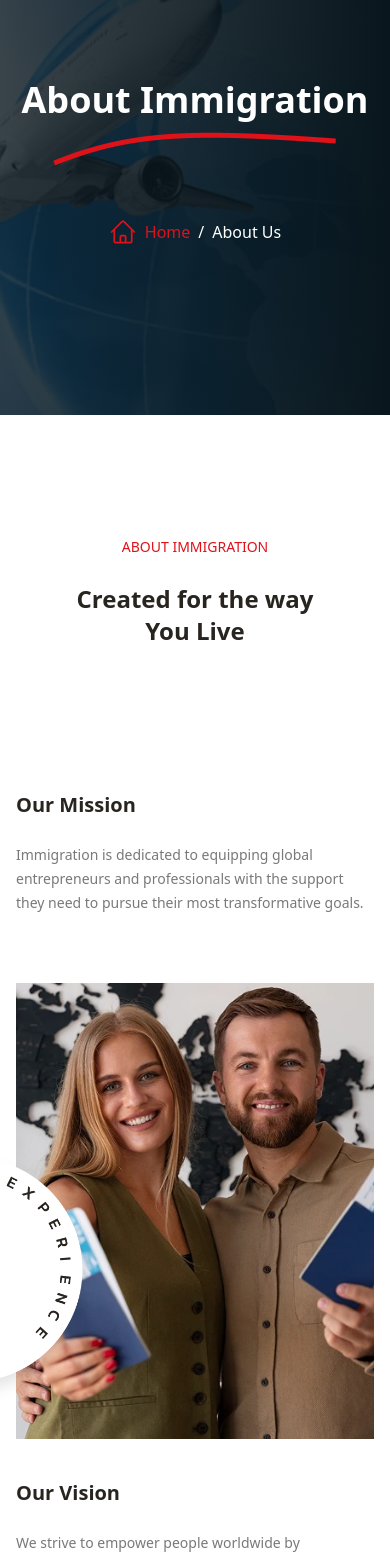
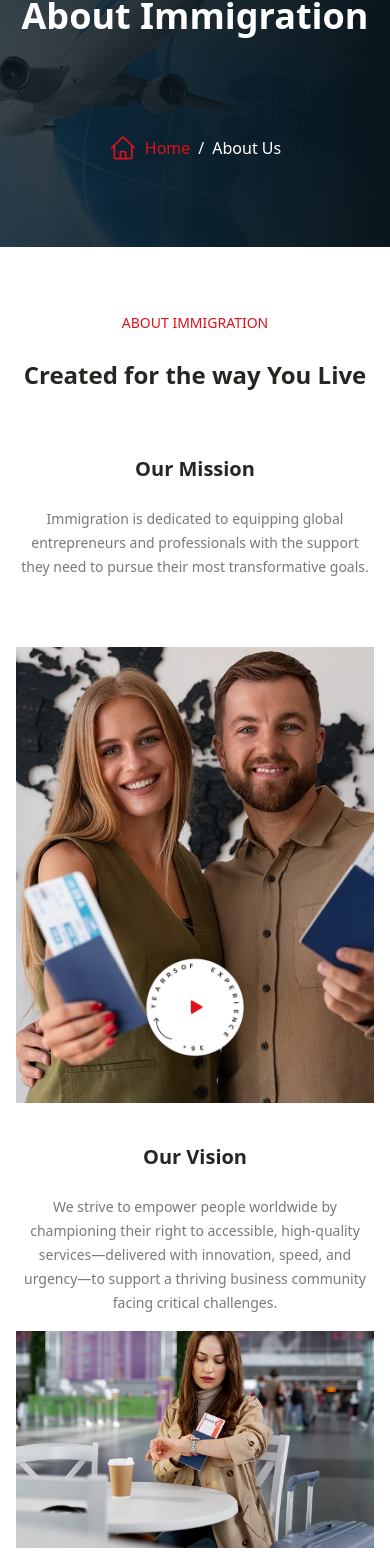
Before and after one commit to sohanthink/immigration, a Next.js app: page /about in a window 390 px wide. Shown: the part 171-1730 px from the top of the page. Built offline with nearby package versions, Linux system fonts and the light colour scheme.

Commit message:
about page responsive (#11)

```diff
--- a/app/globals.css
+++ b/app/globals.css
@@ -13,7 +13,7 @@
 
 @layer components {
   .primary-button {
-    @apply bg-primary cursor-pointer text-white px-8 py-3 font-medium transition-all duration-300 transform hover:bg-primary/95 hover:shadow-xl active:scale-95 text-sm sm:px-10 sm:py-4 sm:text-base lg:px-14 lg:py-5;
+    @apply bg-primary cursor-pointer text-white px-4 py-2 font-medium transition-all duration-300 transform hover:bg-primary/95 hover:shadow-xl active:scale-95 text-sm md:px-10 md:py-4 sm:text-base lg:px-14 lg:py-5;
   }
 }
 
--- a/components/Footer.jsx
+++ b/components/Footer.jsx
@@ -8,7 +8,7 @@ import globe from "@/public/dot-globe.png";
 
 const Footer = () => {
   return (
-    <footer className="bg-[#0a1b23] text-white pt-120 pb-7 px-4 md:px-10">
+    <footer className="bg-[#0a1b23] text-white xl:pt-120 pt-16 pb-7 px-4 md:px-10">
       <div className="container mx-auto px-2 grid xl:grid-cols-4 2xl:gap-40 xl:gap-20 gap-10">
         {/* Logo & Input */}
         <div>
--- a/components/HeroSection.jsx
+++ b/components/HeroSection.jsx
@@ -13,7 +13,7 @@ const HeroSection = ({
   subtitle,
 }) => {
   return (
-    <section className="relative min-h-[60vh] flex items-center justify-center text-white overflow-hidden">
+    <section className="relative xl:min-h-[60vh] lg:min-h-[50vh] min-h-[40vh] flex items-center justify-center text-white overflow-hidden">
       {/* Background Image */}
       <Image
         src={backgroundImage}
@@ -29,7 +29,7 @@ const HeroSection = ({
       <div className="absolute inset-0 bg-gradient-to-l from-[#09161D] to-[#09161D]/80 z-10" />
 
       {/* Content */}
-      <div className="relative z-20 text-center px-2">
+      <div className="relative z-20 text-center px-4">
         <div className={`${subtitle ? "mb-10" : "mb-24"}`}>
           <h1 className="max-w-7xl mx-auto">{title}</h1>
           {subtitle && <p className="max-w-4xl mx-auto mt-7">{subtitle}</p>}
@@ -46,7 +46,7 @@ const HeroSection = ({
             <Image
               src={lineIcon}
               alt="banner"
-              className="object-cover absolute bottom-20 right-8"
+              className="object-cover absolute bottom-20 right-8 hidden lg:block"
               quality={100}
             />
           )}
--- a/components/OurOffice.jsx
+++ b/components/OurOffice.jsx
@@ -46,20 +46,20 @@ const OurOffice = () => {
             className="w-full h-auto object-cover"
             quality={100}
           />
-          <span className="absolute top-[30%] left-[22%]">
-            <FaLocationDot className="text-gray text-2xl" />
+          <span className="absolute top-[30%] left-[22%] max-sm:left-[18%]">
+            <FaLocationDot className="text-gray xl:text-2xl" />
           </span>
           <span className="absolute top-[20%] left-[13%]">
-            <FaLocationDot className="text-gray text-2xl" />
+            <FaLocationDot className="text-gray xl:text-2xl" />
           </span>
-          <span className="absolute top-[35%] right-[30%]">
-            <FaLocationDot className="text-gray text-2xl" />
+          <span className="absolute top-[35%] right-[30%] max-sm:right-[22%]">
+            <FaLocationDot className="text-gray xl:text-2xl" />
           </span>
-          <span className="absolute top-[20%] right-[40%]">
-            <FaLocationDot className="text-gray text-2xl" />
+          <span className="absolute top-[20%] right-[40%] max-sm:right-[32%]">
+            <FaLocationDot className="text-gray xl:text-2xl" />
           </span>
-          <span className="absolute top-[23%] right-[22%] flex flex-col items-center gap-2 text-gray">
-            <FaLocationDot className="text-primary text-2xl" />
+          <span className="absolute top-[23%] right-[22%] max-sm:right-[10%] flex flex-col items-center gap-2 text-gray">
+            <FaLocationDot className="text-primary xl:text-2xl" />
             Montreal, Canada
           </span>
         </div>
@@ -68,7 +68,7 @@ const OurOffice = () => {
           {offices.map((office, index) => (
             <div
               key={index}
-              className={`flex flex-col items-center text-center bg-[#F5F5F5] p-9 ${
+              className={`flex flex-col items-center text-center bg-[#F5F5F5] xl:p-9 p-4 ${
                 office.active && "border-b-2 border-primary"
               }`}
             >
@@ -76,7 +76,7 @@ const OurOffice = () => {
                 <FaLocationDot
                   className={`${
                     office.active ? "text-primary" : "text-gray"
-                  } text-4xl`}
+                  } xl:text-4xl md:text-2xl text-xl`}
                 />
               </p>
               <h4 className="text-black mt-10 mb-7">{office.name}</h4>
--- a/components/TeamSection.jsx
+++ b/components/TeamSection.jsx
@@ -33,23 +33,19 @@ const TeamSection = ({ about = false }) => {
   return (
     <section
       className={`bg-white px-4 sm:px-6 lg:px-8 ${
-        about ? "py-120" : "pt-0 pb-120"
+        about ? "xl:py-120 py-16" : "pt-0 xl:pb-120 pb-16"
       }`}
     >
       <div className="container mx-auto">
         {/* Header Section */}
         <div
           className={`${
-            about ? "flex justify-between items-end" : "text-center"
+            about ? "flex justify-between items-end max-sm:flex-col max-sm:items-center max-sm:text-center max-sm:mb-8 max-sm:gap-5" : "text-center"
           } mb-16`}
         >
           <div>
             <p className="text-red-500  uppercase mb-6">MEET OUR EXPERT</p>
-            <h2 className="text-black">
-              The Team Behind Your
-              <br />
-              Success
-            </h2>
+            <h2 className="text-black">The Team Behind Your Success</h2>
           </div>
           {about && (
             <button className="primary-button">View All Members</button>
--- a/components/about/AboutImmigration.jsx
+++ b/components/about/AboutImmigration.jsx
@@ -5,18 +5,16 @@ import image3 from "@/public/about/image3.png";
 
 const AboutImmigration = () => {
   return (
-    <section className="py-120 text-black">
+    <section className="xl:py-120 py-16 text-black">
       <div className="container mx-auto px-4">
         <div className="text-center mb-16">
           <p className="text-primary uppercase mb-6">About Immigration</p>
-          <h2 className="text-black">
-            Created for the way <br /> You Live
-          </h2>
+          <h2 className="text-black">Created for the way You Live</h2>
         </div>
 
-        <div className="grid grid-cols-1 md:grid-cols-3 gap-10">
+        <div className="grid grid-cols-1 md:grid-cols-3 gap-10 max-lg:text-center">
           {/* Left: Mission */}
-          <div className="align-text-top mt-20">
+          <div className="align-text-top xl:mt-20">
             <h3>Our Mission</h3>
             <p className="text-gray mt-6 mb-7">
               Immigration is dedicated to equipping global entrepreneurs and
@@ -34,14 +32,14 @@ const AboutImmigration = () => {
               height={1000}
               className="object-cover h-full"
             />
-            <div className="absolute bottom-10 -left-44">
+            <div className="absolute bottom-10 2xl:-left-44 sm:-left-28">
               <Image
                 src={image3}
                 alt="Play Icon"
                 width={260}
                 height={260}
                 quality={100}
-                className="z-10 drop-shadow-xl rounded-full"
+                className="z-10 drop-shadow-xl rounded-full max-2xl:w-40 max-2xl:h-40 max-md:w-28 max-md:h-28"
               />
             </div>
           </div>
@@ -60,7 +58,7 @@ const AboutImmigration = () => {
               alt="Woman"
               width={308}
               height={186}
-              className="mt-4 object-cover self-end"
+              className="mt-4 object-cover xl:self-end max-xl:w-full"
             />
           </div>
         </div>
--- a/components/about/HistorySection.jsx
+++ b/components/about/HistorySection.jsx
@@ -6,7 +6,7 @@ const HistorySection = () => {
   return (
     <section>
       <div>
-        <div className="text-center mb-16">
+        <div className="text-center xl:mb-16 mb-10">
           <p className="text-primary uppercase mb-6">Get to Know</p>
           <h2 className="text-black">Learn About Our History</h2>
         </div>
@@ -22,8 +22,8 @@ const HistorySection = () => {
           {/* Overlay */}
           <div className="absolute inset-0 bg-gradient-to-t from-[#09161D]/80 to-[#09161D]/0 z-10" />
           <div className="absolute inset-0 z-20 flex items-center justify-center">
-            <button className="w-120 h-120 bg-primary rounded-full flex items-center justify-center shadow-lg hover:scale-105 transition transform duration-300">
-              <PiPlayFill className="text-white text-4xl"/>
+            <button className="xl:w-120 xl:h-120 md:h-16 md:w-16 w-10 h-10 bg-primary rounded-full flex items-center justify-center shadow-lg hover:scale-105 transition transform duration-300">
+              <PiPlayFill className="text-white xl:text-4xl md:text-xl" />
             </button>
           </div>
         </div>
```
